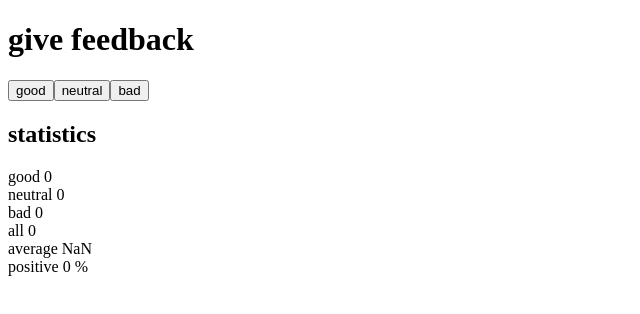
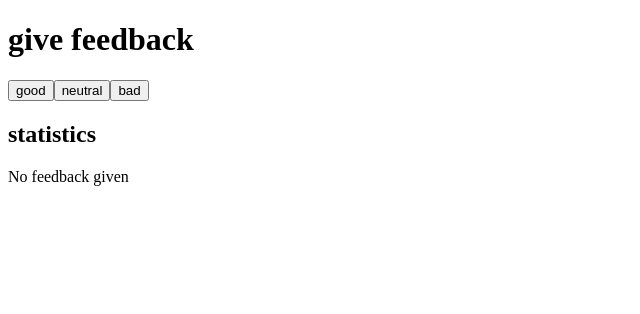
Before and after one commit to Shifrin/fullstackopen-exercises, a React (Create React App) app in the folder part1/unicafe/: page / in a window 1280 px wide. Shown: the top 314 px of the page, without its empty margins (0-640 px from the left). Built offline with nearby package versions, Linux system fonts and the light colour scheme.

Commit message:
part1.9 unicafe completed

```diff
--- a/part1/unicafe/src/App.js
+++ b/part1/unicafe/src/App.js
@@ -32,6 +32,7 @@ const App = () => {
   const setToNeutral = (value) => setNeutral(value)
   const setToBad = (value) => setBad(value)
 
+  if (good + neutral + bad > 0) {
     return (
       <div>
         <h1>give feedback</h1>
@@ -55,4 +56,16 @@ const App = () => {
     )
   }
 
+  return (
+    <div>
+      <h1>give feedback</h1>
+      <Button text="good" clickHandler={() => setToGood(good + 1)} />
+      <Button text="neutral" clickHandler={() => setToNeutral(neutral + 1)} />
+      <Button text="bad" clickHandler={() => setToBad(bad + 1)} />
+      <h2>statistics</h2>
+      <span>No feedback given</span>
+    </div>
+  )
+}
+
 export default App
```
Lines whose indentation alone changed are shown as unchanged.
